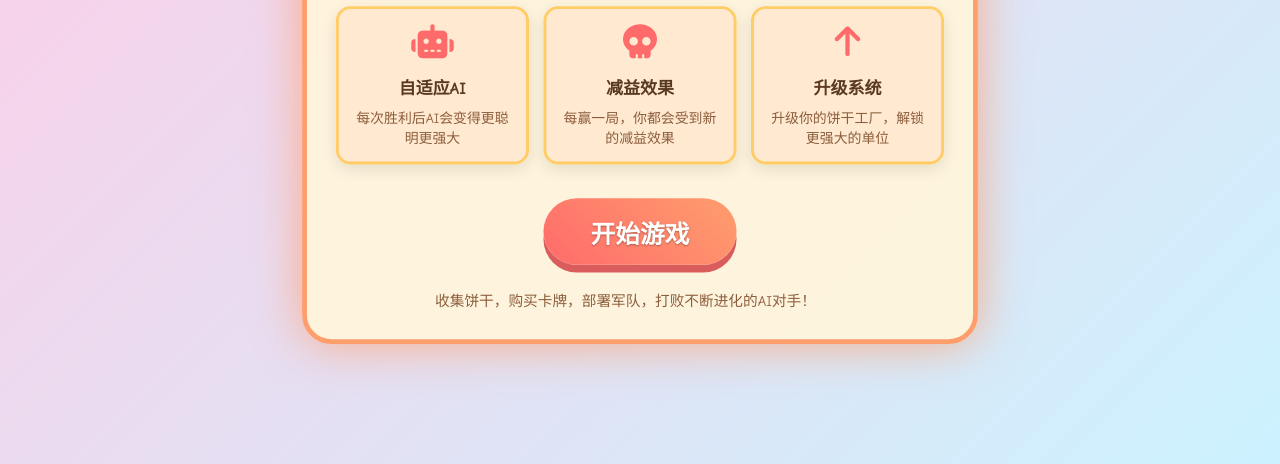
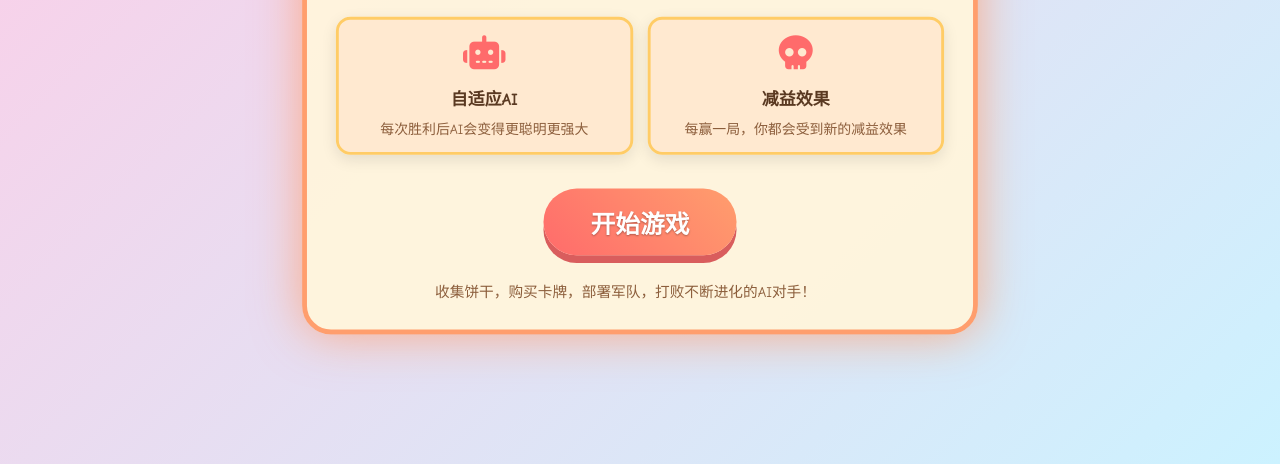
Before and after one commit to s210509001/cookiewar, a plain HTML site: page index.html in a window 1280 px wide. Shown: the part 336-800 px from the top of the page. Drawn offline with Linux system fonts and the light colour scheme.

Commit message:
Update index.html

```diff
--- a/index.html
+++ b/index.html
@@ -1087,11 +1087,6 @@
                     <div class="feature-icon"><i class="fas fa-skull"></i></div>
                     <div class="feature-title">减益效果</div>
                     <div class="feature-desc">每赢一局，你都会受到新的减益效果</div>
-                </div>
-                <div class="feature">
-                    <div class="feature-icon"><i class="fas fa-arrow-up"></i></div>
-                    <div class="feature-title">升级系统</div>
-                    <div class="feature-desc">升级你的饼干工厂，解锁更强大的单位</div>
                 </div>
             </div>
 
```
